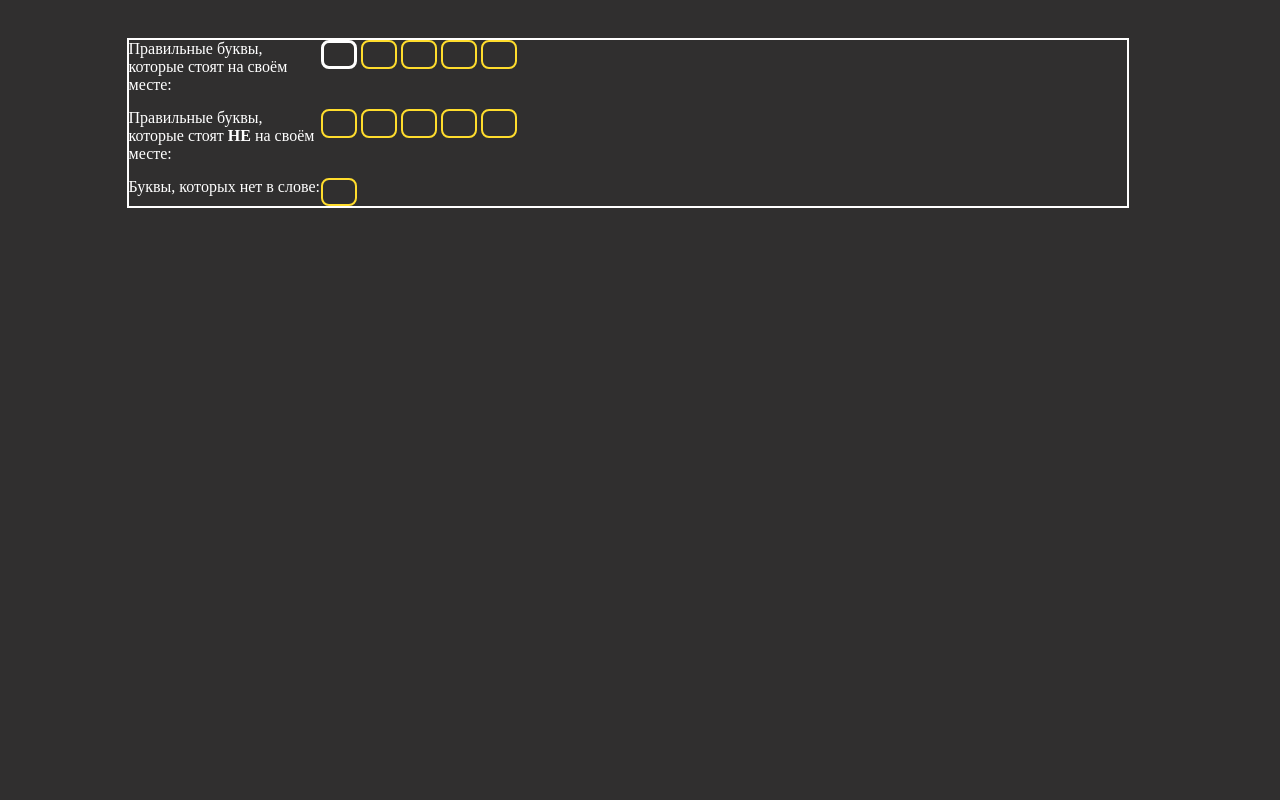
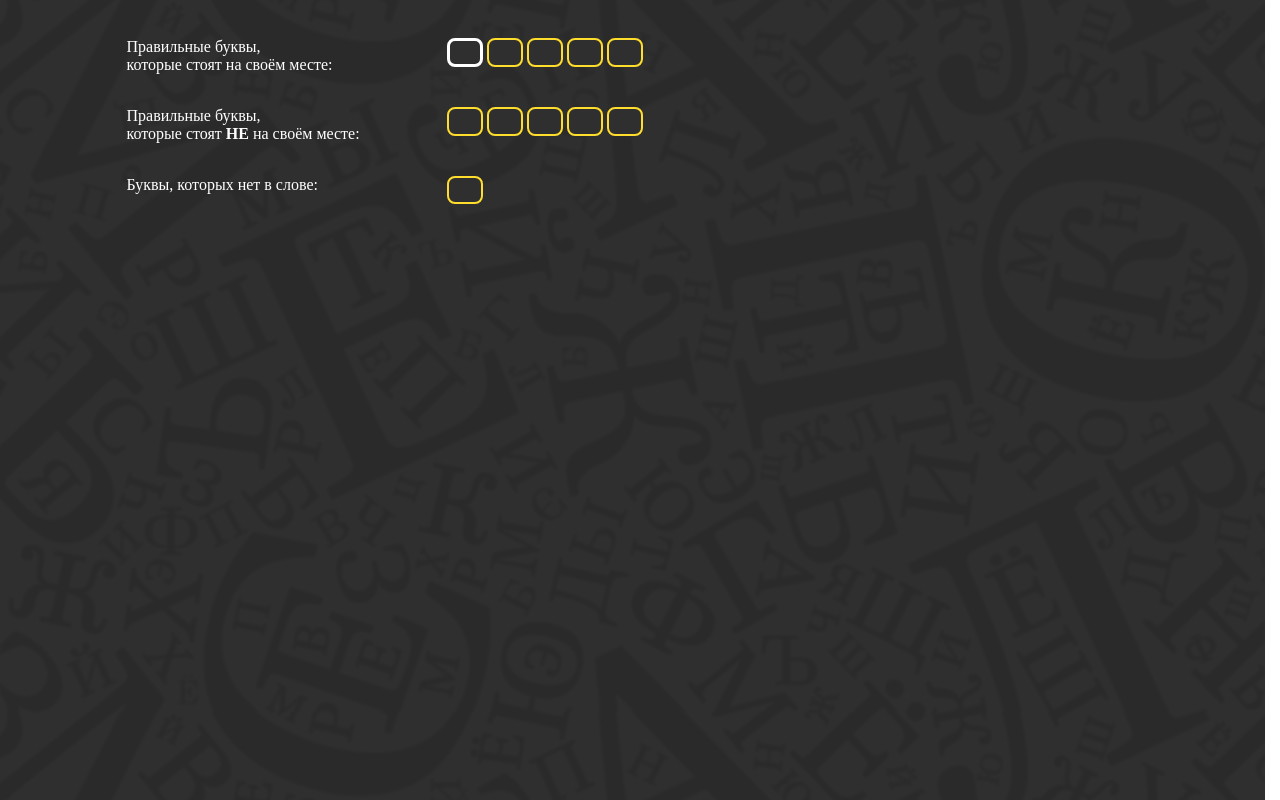
Before and after one commit to Auzmit/My_helper-for-russian-Wordle, a website with bundled scripts: page index.html in a window 1280 px wide. Built offline with nearby package versions, Linux system fonts and the light colour scheme.

Commit message:
рамку убрал + README

```diff
--- a/css/style.css
+++ b/css/style.css
@@ -21,7 +21,13 @@ body {
   /* cursor: ; */
 
   /* width: 80%; */
-  background-color: var(--color-grey);
+  /* background-color: var(--color-grey); */
+
+  background-image: url('../src/background/opacity-10_light-gauss.png');
+  background-size: 100%;
+  background-repeat: repeat-y;
+  /* background-position: center; */
+
   /* top-rigth-bottom-left */
   padding: 3% 10% 0% 10%;
 
@@ -38,13 +44,13 @@ body {
     left: 20%; */
   padding: 0;
   margin-right: 10px;
-  border: var(--color-white) solid 2px;
+  /* border: var(--color-white) solid 2px; */
 }
 
 .div_Descrip-R-P,
 .div_Descrip-W-P,
 .div_Descrip-N-P {
-  width: 15vw;
+  width: 25vw;
   float: left;
 
   color: var(--color-white);
--- a/js/render.js
+++ b/js/render.js
@@ -20,7 +20,7 @@ export default (resultState, arrWords) => {
   divResultWords.innerHTML = '';
 
   const divWordsQuantity = document.createElement('div');
-  divWordsQuantity.textContent = arrWords.length;
+  divWordsQuantity.textContent = `подходящих слов: ${arrWords.length}`;
   divWordsQuantity.classList.add('divWordsQuantity');
   // console.log(divWordsQuantity.textContent);
   // console.log(divWordsQuantity);
--- a/js/uncheckLettersWords.js
+++ b/js/uncheckLettersWords.js
@@ -47,4 +47,4 @@
 // };
 //
 
-console.log(); //
+// console.log(); //
```
Also changed, not shown: index.html (+1 -0 lines), README.md, src/background/opacity-10_light-gauss.png (added), src/background/opacity-10_no-gauss.png (added), src/words/strDotsWords.txt (line endings or trailing spaces), src/words/strWords.txt (line endings or trailing spaces), 1 other file.
